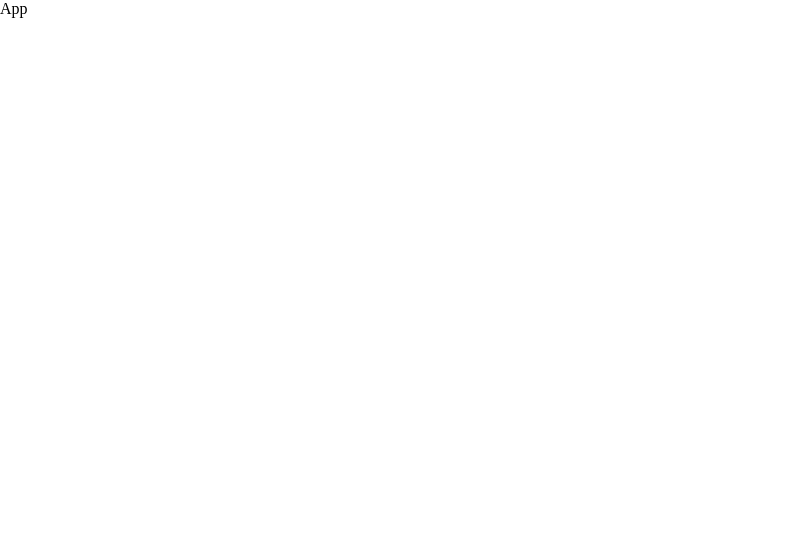
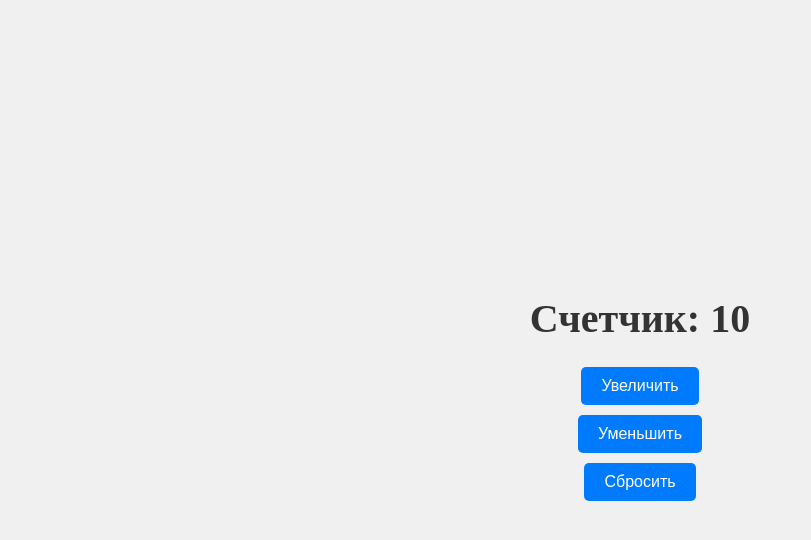
Before and after one commit to Nurislam-React-Developer/web-grade-lessons, a React (Vite) app: page / in a window 1280 px wide. Shown: the top 540 px of the page, without its empty margins (0-811 px from the left). Built offline with nearby package versions, Linux system fonts and the light colour scheme.

Commit message:
feat: implement counter functionality in Home component and add styled components

```diff
--- a/package.json
+++ b/package.json
@@ -11,7 +11,8 @@
   },
   "dependencies": {
     "react": "^19.0.0",
-    "react-dom": "^19.0.0"
+    "react-dom": "^19.0.0",
+    "styled-components": "^6.1.19"
   },
   "devDependencies": {
     "@eslint/js": "^9.22.0",
--- a/src/App.jsx
+++ b/src/App.jsx
@@ -1,8 +1,11 @@
 import React from 'react'
+import Home from './pages/Home'
 
 const App = () => {
   return (
-    <div>App</div>
+    <div>
+      <Home/>
+    </div>
   )
 }
 
--- /dev/null
+++ b/src/components/useCounter.js
@@ -0,0 +1,13 @@
+import { useState } from 'react';
+
+const useCounter = (initialValue,addedSum) => {
+  const [count, setCount] = useState(initialValue);
+
+  const increment = () => setCount((prevCount) => prevCount + addedSum);
+  const decrement = () => setCount((prevCount) => prevCount - addedSum);
+  const reset = () => setCount(initialValue);
+
+  return   [count, increment,decrement, reset]
+}
+
+export default useCounter;
--- a/src/pages/Home.jsx
+++ b/src/pages/Home.jsx
@@ -1,8 +1,46 @@
 import React from 'react'
+import styled from 'styled-components'
+import useCounter from '../components/UseCounter'
+
+const Container = styled.div`
+  display: flex;
+  flex-direction: column;
+  align-items: center;
+  justify-content: center;
+  min-height: 100vh;
+  background-color: #f0f0f0;
+`;
+
+const Title = styled.h1`
+  color: #333;
+  font-size: 2.5rem;
+  margin-bottom: 20px;
+`;
+
+const Button = styled.button`
+  background-color: #007bff;
+  color: white;
+  border: none;
+  padding: 10px 20px;
+  margin: 5px;
+  border-radius: 5px;
+  cursor: pointer;
+  font-size: 1rem;
+
+  &:hover {
+    background-color: #0056b3;
+  }
+`;
 
 const Home = () => {
+  const [count, increment,decrement, reset] = useCounter(10, 5)
   return (
-    <div>Home</div>
+    <Container>
+      <Title>Счетчик: {count}</Title>
+      <Button onClick={increment}>Увеличить</Button>
+      <Button onClick={decrement}>Уменьшить</Button>
+      <Button onClick={reset}>Сбросить</Button>
+    </Container>
   )
 }
 
```
Also changed, not shown: 1 other file (tests, documents, lock files or other folders).
